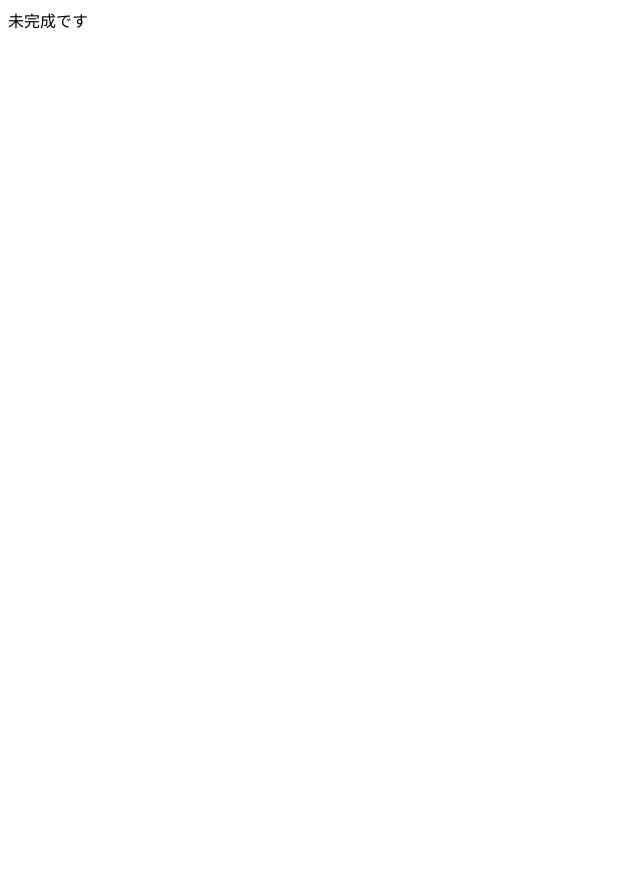
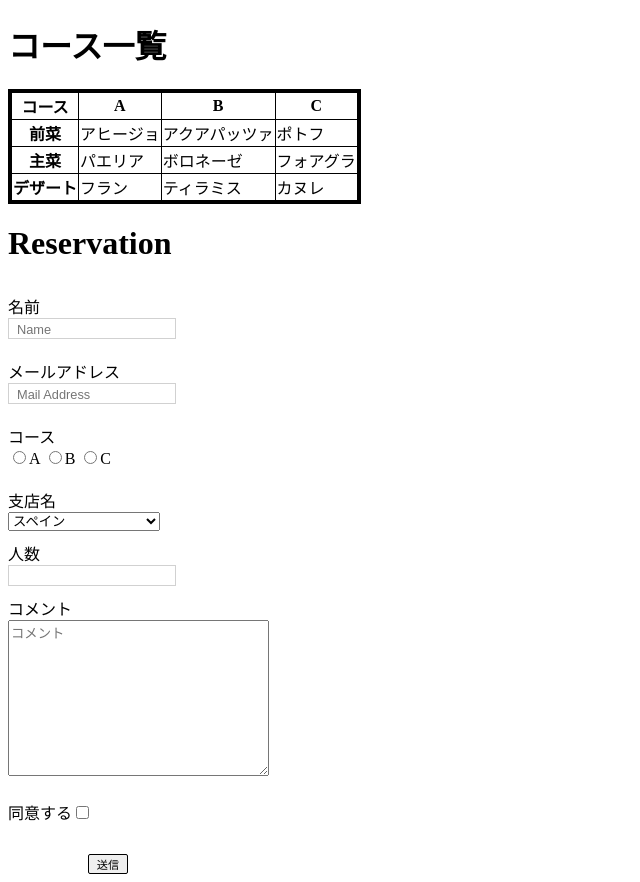
Before and after one commit to Taro0704/css2fin, a plain HTML site: page index.html in a window 1280 px wide. Shown: the whole page, without its empty margins (0-640 px from the left). Before the commit the page ends 800 px from the top, so only its background shows below. Drawn offline with Linux system fonts and the light colour scheme.

Commit message:
課題完了css2

```diff
--- a/index.html
+++ b/index.html
@@ -1 +1,92 @@
-未完成です
+<!DOCTYPE html>
+<html lang="en">
+<head>
+    <meta charset="UTF-8">
+    <meta name="viewport" content="width=device-width, initial-scale=1.0">
+    <title>試作品</title>
+    <link rel="stylesheet" href="./style.css">
+</head>
+<body>
+    <h1 class="headline">コース一覧</h1>
+    <table border="1">
+        <thead class="form-thead">
+            <tr>
+                <th>コース</th>
+                <th>A</th>
+                <th>B</th>
+                <th>C</th>
+              </tr>
+        </thead>
+        <tbody class="tbody">
+            <tr>
+                <th>前菜</th>
+                <td>アヒージョ</td>
+                <td>アクアパッツァ</td>
+                <td>ポトフ</td>
+              </tr>
+              <tr>
+                  <th>主菜</th>
+                  <td>パエリア</td>
+                  <td>ボロネーゼ</td>
+                  <td>フォアグラ</td>
+                </tr>
+              <tr>
+                  <th>デザート</th>
+                  <td>フラン</td>
+                  <td>ティラミス</td>
+                  <td>カヌレ</td>
+              </tr>
+        </tbody>
+    </table>
+    <h1>Reservation</h1>
+    <section>
+        <form class="form" action="">
+            <table class="table">
+                <div class="name-margin">
+                    <label class="form-table" for="name">名前</label>
+                    <input class="input" type="text" placeholder="Name" id="name" name="name">
+                </div>
+                <div class="name-margin">
+                    <label class="form-table" for="email">メールアドレス</label>
+                    <input class="input" type="mail"  placeholder="Mail Address" id="email" name="email">
+                </div>
+                <div class="name-margin">
+                    <label class="form-table" for="course">コース</label>
+                    <label class="radio">
+                        <input type="radio" name="gender">A
+                    </label>
+                    <label class="radio">
+                        <input type="radio" name="gender">B
+                    </label>
+                    <label class="radio">
+                        <input type="radio" name="gender">C
+                    </label>
+                </div>
+                <div class="select-1">
+                    <label class="form-table" for="email">支店名</label>
+                    <select  class="select-country" name="" id="">
+                        <option value="menu1">スペイン</option>
+                        <option value="menu2">イタリア</option>
+                        <option value="menu3">フランス</option>
+                    </select>
+                </div>
+                <div>
+                 <label class="form-table" for="email">人数</label>
+                    <input class="input" type="number" id="people" name="people">
+                </div>
+                <div class="name-margin">
+                    <label class="form-table" for="message">コメント</label>
+                    <textarea id="message"   placeholder="コメント" name="message" cols="30" rows="10"></textarea>
+                </div>
+                <div class="name-margin">
+                    同意する<input type="checkbox">
+                </div>
+                <div class="form-button">
+                    <button class="button button-submission" type="submit">送信</button>
+                </div>
+            </table>
+        </form>
+    </section>
+
+</body>
+</html>
--- a/style.css
+++ b/style.css
@@ -0,0 +1,53 @@
+table {
+    border-collapse: collapse;
+    border: solid 4px black;
+}
+
+table th, table td {
+    border: solid 1px black;
+    /*実線 1px 黒*/
+  }
+
+.input {
+    bottom: none;
+    width: 150px;
+    height: 1px;
+    padding: 8px;
+    font-size: 0.8em;
+    padding-top: 10px;
+    border: 1px solid #d1d1d1;
+}
+
+.select {
+    width: 20%;
+}
+
+.select-country {
+    width: 12%;
+}
+
+.name-margin {
+    padding: 10px 0;
+}
+
+.select-1 {
+    padding: 10px 0;
+}
+
+.form-table {
+    display: flex;
+}
+
+button {
+    margin-top: 20px;
+    width: 40px;
+    height: 20px;
+    border-color: black;
+    border-radius: 2px;
+    border: 1px solid black;
+    font-size: 0.7em;
+}
+
+.form-button {
+    margin-left: 80px;
+}
```
